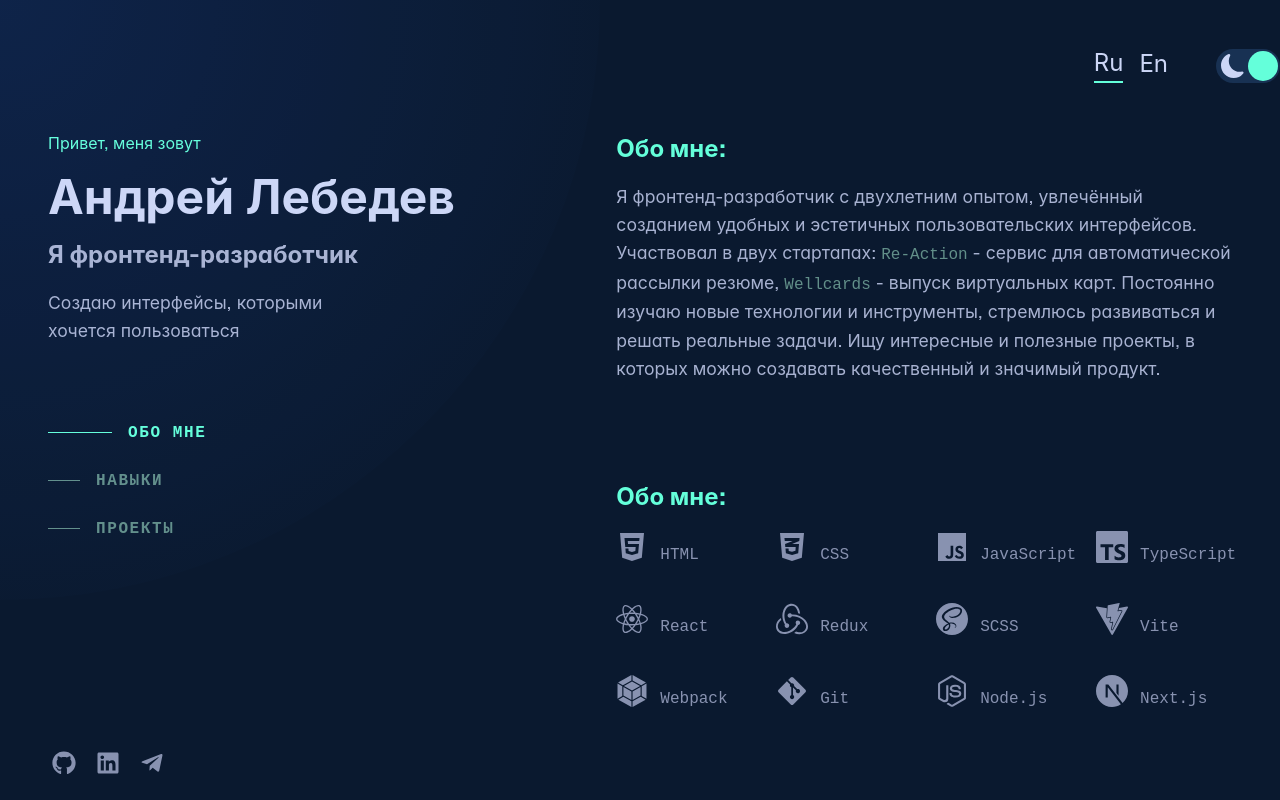
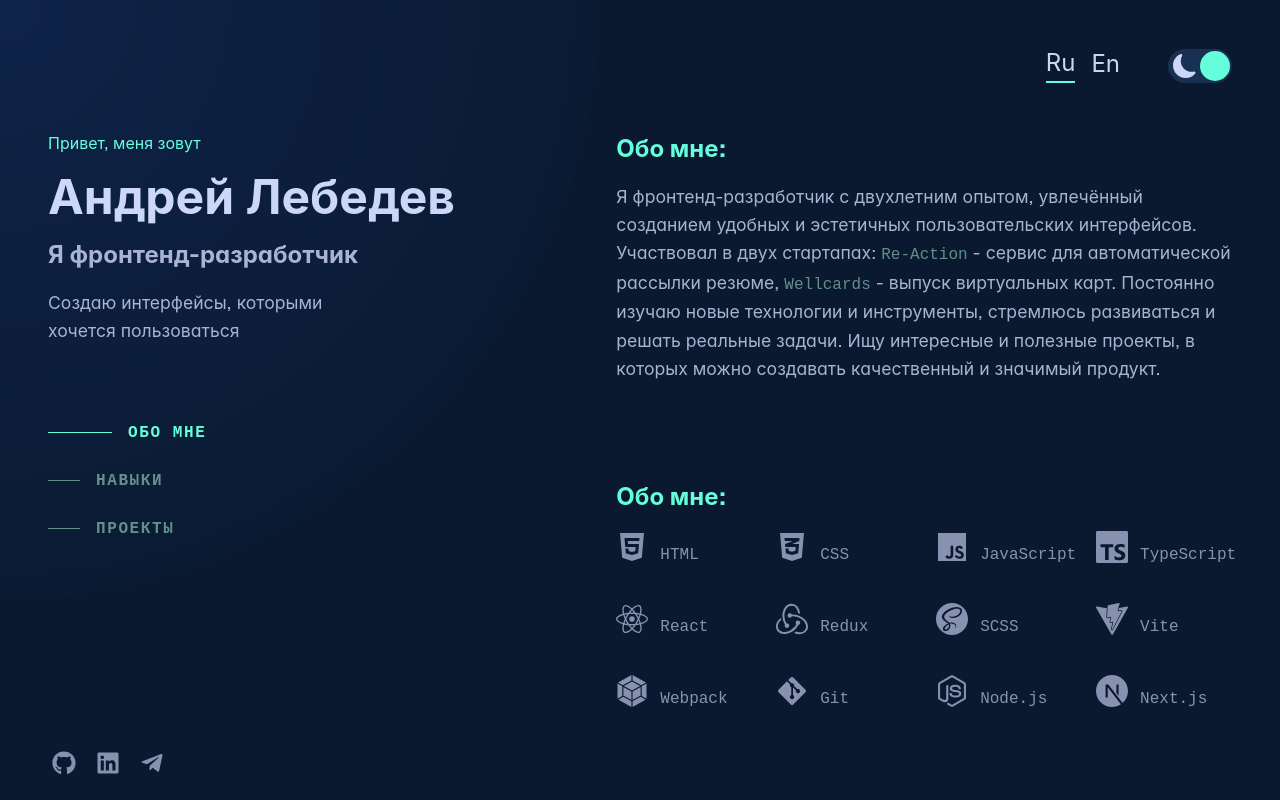
Before and after one commit to alebedev85/personal-site, a React (Vite) app: page / in a window 1280 px wide. Shown: the top 800 px of the page. Built offline with nearby package versions, Linux system fonts and the light colour scheme; a web font is replaced by a local one.

Commit message:
refactor: переделал общий лейаут

```diff
--- a/package.json
+++ b/package.json
@@ -11,6 +11,7 @@
   },
   "dependencies": {
     "@reduxjs/toolkit": "^2.8.2",
+    "clsx": "^2.1.1",
     "i18next": "^25.3.1",
     "react": "^19.1.0",
     "react-dom": "^19.1.0",
--- a/src/App.tsx
+++ b/src/App.tsx
@@ -1,9 +1,8 @@
 import { useEffect } from "react";
 import { useSelector } from "react-redux";
 import CursorGlow from "./components/CursorGlow/CursorGlow";
-import Header from "./components/Header/Header";
 import MainContent from "./components/MainContent/MainContent";
-import Toggles from "./components/Toggles/Toggles";
+import { Layout } from "./pages/Layout/Layout";
 import type { RootState } from "./store";
 
 function App() {
@@ -16,11 +15,9 @@ function App() {
   return (
     <>
       <CursorGlow />
-      <Toggles />
-      <div className="layout">
-        <Header />
+      <Layout>
         <MainContent />
-      </div>
+      </Layout>
     </>
   );
 }
--- a/src/components/Header/Header.module.scss
+++ b/src/components/Header/Header.module.scss
@@ -1,4 +1,3 @@
-// src/components/Sidebar/Sidebar.module.scss
 .header {
   position: sticky;
   top: 0;
@@ -10,5 +9,4 @@
   flex-direction: column;
   justify-content: space-between;
   color: var(--lightest-slate);
-  width: 48%;
 }
--- a/src/components/Header/Header.tsx
+++ b/src/components/Header/Header.tsx
@@ -2,10 +2,15 @@ import Hero from "../Hero/Hero";
 import NavLinks from "../NavLinks/NavLinks";
 import Contacts from "../Contacts/Contacts";
 import styles from "./Header.module.scss";
+import clsx from "clsx";
 
-const Header = () => {
+type HeaderProps = {
+  className?: string;
+};
+
+const Header = ({ className }: HeaderProps) => {
   return (
-    <header className={styles.header}>
+    <header className={clsx(styles.header, className)}>
       <div className={styles.top}>
         <Hero />
         <NavLinks />
--- a/src/components/MainContent/MainContent.module.scss
+++ b/src/components/MainContent/MainContent.module.scss
@@ -1,6 +1,5 @@
 .content {
   padding: 3rem 0 6rem;
-  width: 52%;
   display: flex;
   flex-direction: column;
   gap: 6rem;
--- a/src/components/Toggles/Toggles.module.scss
+++ b/src/components/Toggles/Toggles.module.scss
@@ -1,5 +1,5 @@
-.controls {
-  max-width: 1280px;
+.toggles {
+  width: 100%;
   margin: auto;
   padding-top: 3rem;
   display: flex;
--- a/src/components/Toggles/Toggles.tsx
+++ b/src/components/Toggles/Toggles.tsx
@@ -1,10 +1,17 @@
 import { ThemeToggle } from '../ui/ThemeToggle/ThemeToggle';
 import { LanguageToggle } from '../ui/LanguageToggle/LanguageToggle';
 import styles from './Toggles.module.scss'
+import clsx from "clsx";
 
-export default function ToggleControls() {
-  return <div className={styles.controls}>
+type TogglesProps = {
+  className?: string;
+};
+
+const Toggles = ({ className }: TogglesProps) => {
+  return <div className={clsx(styles.toggles, className)}>
     <LanguageToggle />
     <ThemeToggle />
   </div>;
 }
+
+export default Toggles;
--- /dev/null
+++ b/src/pages/Layout/Layout.module.scss
@@ -0,0 +1,20 @@
+.layout{
+  max-width: 1280px;
+  padding: 0 3rem;
+  margin: auto;
+}
+
+.main {
+  position: relative;
+  width: 100%;
+  display: flex;
+  justify-content: space-between;
+}
+
+.header {
+  width: 48%;
+}
+
+.mainContent {
+  width: 52%;
+}
--- /dev/null
+++ b/src/pages/Layout/Layout.tsx
@@ -0,0 +1,20 @@
+import type { ReactNode } from "react";
+import Header from "../../components/Header/Header";
+import Toggles from "../../components/Toggles/Toggles";
+import styles from "./Layout.module.scss";
+
+type LayoutProps = {
+  children: ReactNode;
+};
+
+export const Layout = ({ children }: LayoutProps) => {
+  return (
+    <div className={styles.layout}>
+      <Toggles />
+      <div className={styles.main}>
+        <Header className={styles.header} />
+        <main className={styles.mainContent}>{children}</main>
+      </div>
+    </div>
+  );
+};
--- a/src/styles/global.scss
+++ b/src/styles/global.scss
@@ -28,15 +28,6 @@ body {
 ::-moz-selection {
   background-color: var(--accent);
   color: #0a192f;
-}
-
-.layout {
-  position: relative;
-  max-width: 1280px;
-  padding: 0 3rem;
-  margin: auto;
-  display: flex;
-  justify-content: space-between;
 }
 
 a {
```
Also changed, not shown: 1 other file (tests, documents, lock files or other folders).
